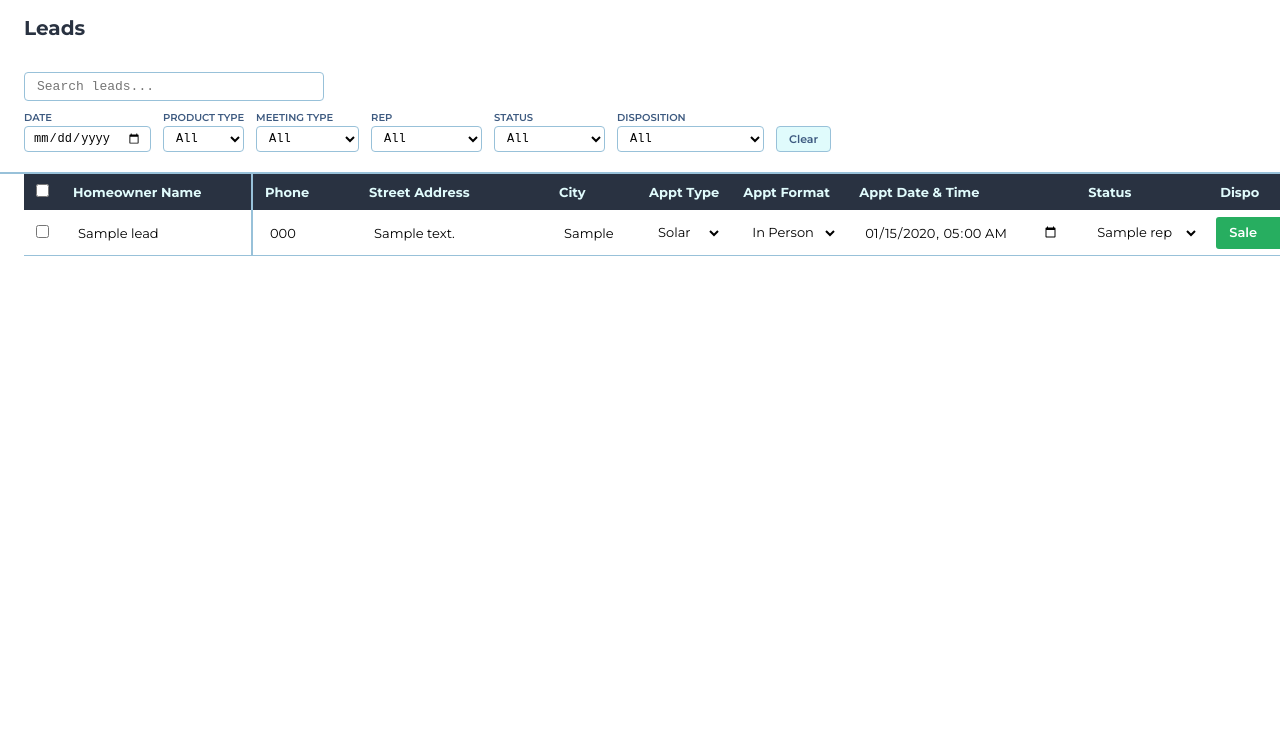
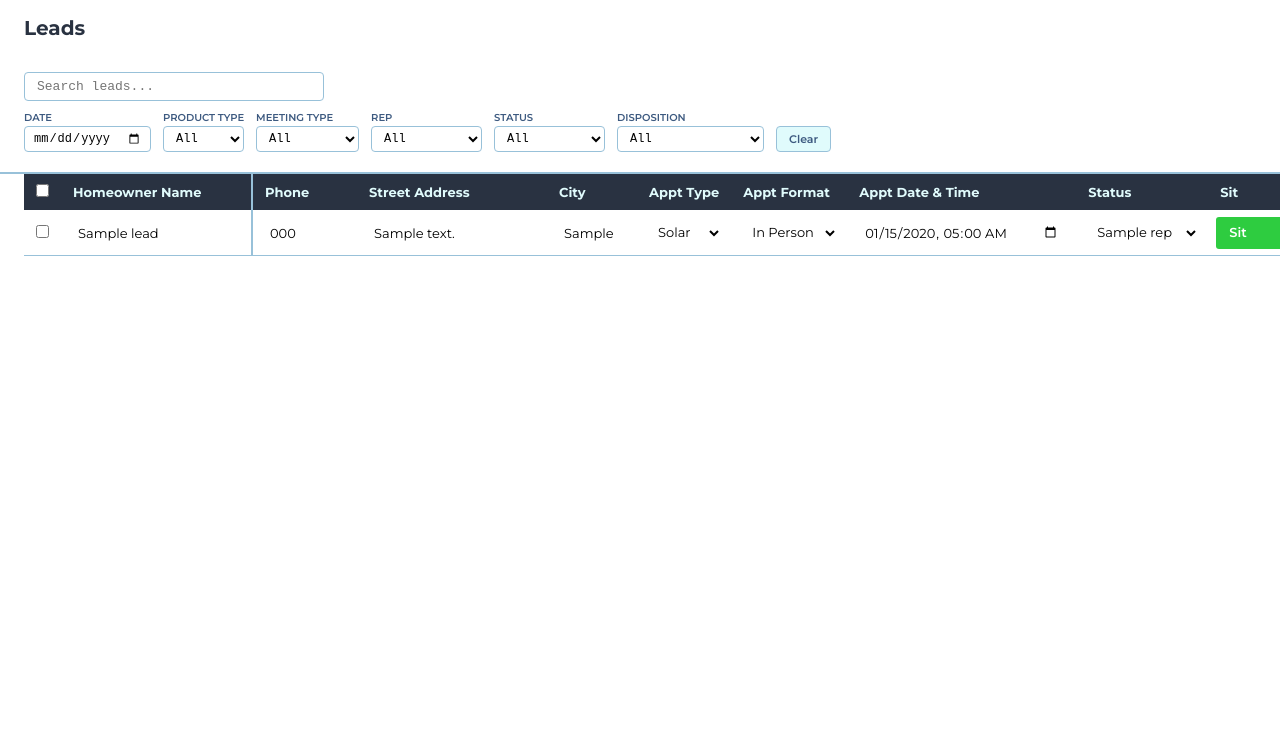
Before and after one commit to adam12798/Mapping-and-Dispo, a Django app: page /crm/ in a window 1280 px wide. Shown: the part 44-800 px from the top of the page. Run offline with Django 5.2, Linux system fonts and the light colour scheme; tables that the repository leaves empty hold one stand-in row (values such as "Sample post").

Commit message:
Add Sit column to CRM and Daily pages, updated by Alfred
- BooleanField on Lead model (Sit/No Sit/blank)
- Green (#2ecc40) for Sit, red (#cc0000) for No Sit
- Alfred sets sat automatically during disposition flow
- Migration 0016

Co-Authored-By: Claude Opus 4.6 <noreply@anthropic.com>

```diff
--- a/maps/models.py
+++ b/maps/models.py
@@ -41,6 +41,7 @@ class Lead(models.Model):
     appointment_datetime = models.DateTimeField(null=True, blank=True)
     rep = models.ForeignKey('Rep', null=True, blank=True, on_delete=models.SET_NULL, related_name='leads')
     disposition = models.CharField(max_length=20, choices=DISPOSITION_CHOICES, blank=True)
+    sat = models.BooleanField(null=True, blank=True)
     follow_up_date = models.DateField(null=True, blank=True)
     call_notes = models.CharField(max_length=200, blank=True)
     call_transcript = models.TextField(blank=True)
--- a/maps/templates/maps/crm.html
+++ b/maps/templates/maps/crm.html
@@ -116,10 +116,11 @@
                     <th class="sortable" onclick="sortTable(6)">Appt Format <span class="sort-arrow"></span><div class="col-resize"></div></th>
                     <th class="sortable" onclick="sortTable(7)">Appt Date & Time <span class="sort-arrow"></span><div class="col-resize"></div></th>
                     <th class="sortable" onclick="sortTable(8)">Status <span class="sort-arrow"></span><div class="col-resize"></div></th>
-                    <th class="sortable" onclick="sortTable(9)">Dispo <span class="sort-arrow"></span><div class="col-resize"></div></th>
-                    <th class="sortable" onclick="sortTable(10)">Follow Up Date <span class="sort-arrow"></span><div class="col-resize"></div></th>
-                    <th class="sortable" onclick="sortTable(11)">Call Notes <span class="sort-arrow"></span><div class="col-resize"></div></th>
-                    <th class="sortable" onclick="sortTable(12)">Transcript <span class="sort-arrow"></span><div class="col-resize"></div></th>
+                    <th class="sortable" onclick="sortTable(9)">Sit <span class="sort-arrow"></span><div class="col-resize"></div></th>
+                    <th class="sortable" onclick="sortTable(10)">Dispo <span class="sort-arrow"></span><div class="col-resize"></div></th>
+                    <th class="sortable" onclick="sortTable(11)">Follow Up Date <span class="sort-arrow"></span><div class="col-resize"></div></th>
+                    <th class="sortable" onclick="sortTable(12)">Call Notes <span class="sort-arrow"></span><div class="col-resize"></div></th>
+                    <th class="sortable" onclick="sortTable(13)">Transcript <span class="sort-arrow"></span><div class="col-resize"></div></th>
                     <th class="action-col"></th>
                 </tr>
             </thead>
@@ -156,6 +157,13 @@
                         </select>
                     </td>
                     <td>
+                        <select class="crm-select sat-select" data-field="sat" onchange="updateSatColor(this)">
+                            <option value="">—</option>
+                            <option value="true" {% if lead.sat == True %}selected{% endif %}>Sit</option>
+                            <option value="false" {% if lead.sat == False %}selected{% endif %}>No Sit</option>
+                        </select>
+                    </td>
+                    <td>
                         <select class="crm-select dispo-select" data-field="disposition" onchange="updateDispoColor(this)">
                             <option value="">—</option>
                             <option value="sale" {% if lead.disposition == "sale" %}selected{% endif %}>Sale</option>
@@ -176,7 +184,7 @@
                     <td class="action-col"><button class="delete-btn row-delete" onclick="deleteLead(this)">X</button></td>
                 </tr>
                 {% empty %}
-                <tr><td colspan="14" class="empty-row">No leads yet</td></tr>
+                <tr><td colspan="15" class="empty-row">No leads yet</td></tr>
                 {% endfor %}
             </tbody>
         </table>
@@ -197,6 +205,14 @@
             future_contact: '#1abc9c'
         };
 
+        function updateSatColor(select) {
+            var colors = { 'true': '#2ecc40', 'false': '#cc0000' };
+            var color = colors[select.value] || '';
+            select.style.backgroundColor = color;
+            select.style.color = color ? '#fff' : '';
+            select.style.fontWeight = color ? '600' : '';
+        }
+
         function updateDispoColor(select) {
             var color = dispoColors[select.value] || '';
             select.style.backgroundColor = color;
@@ -208,6 +224,9 @@
         document.addEventListener('DOMContentLoaded', function() {
             document.querySelectorAll('.dispo-select').forEach(function(sel) {
                 updateDispoColor(sel);
+            });
+            document.querySelectorAll('.sat-select').forEach(function(sel) {
+                updateSatColor(sel);
             });
         });
 
--- a/maps/views.py
+++ b/maps/views.py
@@ -192,7 +192,7 @@ def lead_update(request, pk):
     allowed_fields = [
         'homeowner_name', 'phone_number', 'address', 'city',
         'appointment_type', 'appointment_format', 'appointment_datetime',
-        'disposition', 'follow_up_date', 'call_notes', 'call_transcript',
+        'disposition', 'sat', 'follow_up_date', 'call_notes', 'call_transcript',
     ]
     if 'rep_id' in data:
         rep_val = data['rep_id']
@@ -202,6 +202,8 @@ def lead_update(request, pk):
             value = data[field]
             if field in ('appointment_datetime', 'follow_up_date') and value == '':
                 value = None
+            if field == 'sat':
+                value = {'true': True, 'false': False, 'yes': True, 'no': False}.get(str(value).lower().strip()) if value != '' else None
             setattr(lead, field, value)
     # Re-geocode if address or city changed
     if 'address' in data or 'city' in data:
```
Also changed, not shown: maps/templates/maps/daily.html (+24 -5 lines), voice_ws.py (+8 -1 lines), maps/migrations/0016_lead_sat.py (added).
